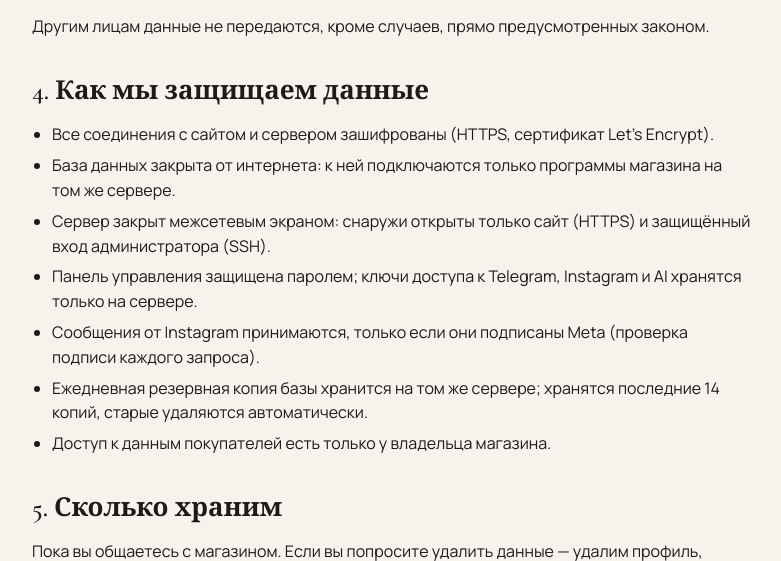
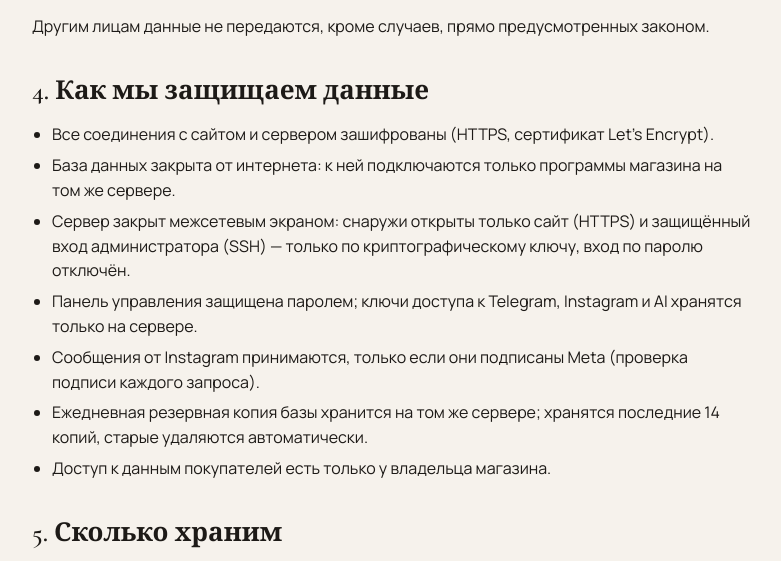
Before and after one commit to DanilKyrgyzbaev/Telegram-AI-CRM, a FastAPI app: template app/site/templates/privacy.html in a window 1280 px wide. Shown: the part 1237-1798 px from the top of the page, without its empty margins (44-825 px from the left). Run offline with FastAPI, Linux system fonts and the light colour scheme; the template is opened without the code that fills it, so the values that code supplies are empty; parts of the project's set-up code (start-up, migrations or seed data) failed here and were passed over.

Commit message:
docs: privacy policy mentions key-only server access
Co-Authored-By: Claude Opus 5.5 <noreply@anthropic.com>

```diff
--- a/app/site/templates/privacy.html
+++ b/app/site/templates/privacy.html
@@ -45,7 +45,8 @@
 <ul>
   <li>Все соединения с сайтом и сервером зашифрованы (HTTPS, сертификат Let's Encrypt).</li>
   <li>База данных закрыта от интернета: к ней подключаются только программы магазина на том же сервере.</li>
-  <li>Сервер закрыт межсетевым экраном: снаружи открыты только сайт (HTTPS) и защищённый вход администратора (SSH).</li>
+  <li>Сервер закрыт межсетевым экраном: снаружи открыты только сайт (HTTPS) и защищённый вход администратора (SSH) —
+    только по криптографическому ключу, вход по паролю отключён.</li>
   <li>Панель управления защищена паролем; ключи доступа к Telegram, Instagram и AI хранятся только на сервере.</li>
   <li>Сообщения от Instagram принимаются, только если они подписаны Meta (проверка подписи каждого запроса).</li>
   <li>Ежедневная резервная копия базы хранится на том же сервере; хранятся последние 14 копий, старые удаляются автоматически.</li>
```
